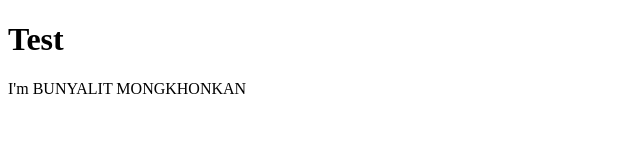
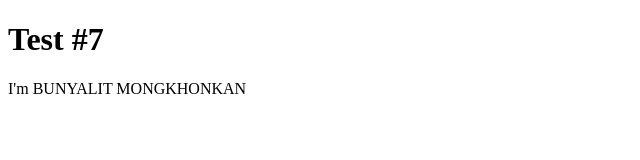
Before and after one commit to bunyalit2001/lab3, a plain HTML site: page index.html in a window 1280 px wide. Shown: the full height of the page, 0-640 px from the left. Drawn offline with Linux system fonts and the light colour scheme.

Commit message:
update html - close #7

```diff
--- a/index.html
+++ b/index.html
@@ -2,7 +2,7 @@
 <html>
 <body>
 
-<h1>Test</h1>
+<h1>Test #7</h1>
 
 <p>I'm BUNYALIT MONGKHONKAN</p>
 
```
Also changed, not shown: 1 other file.
